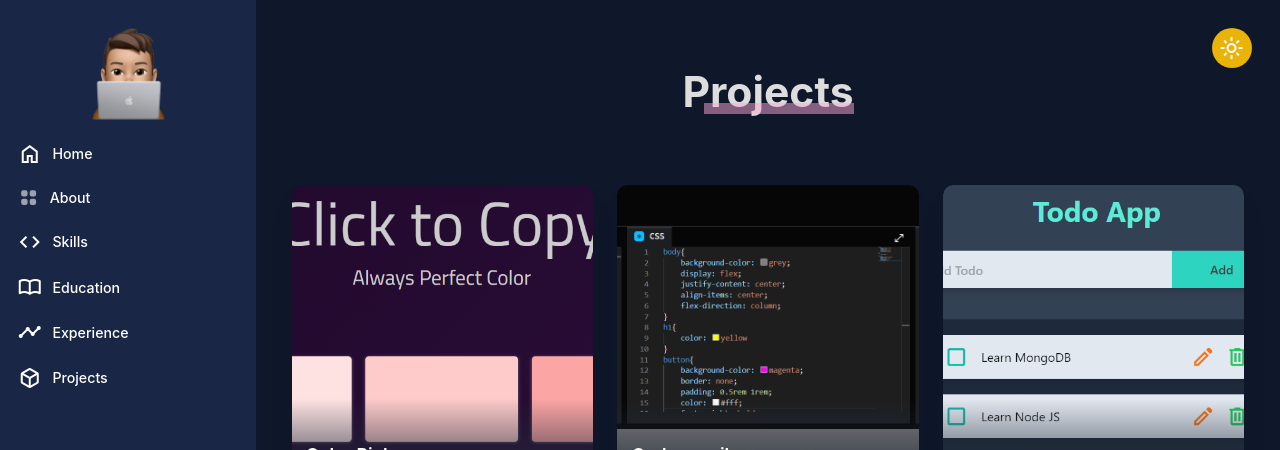
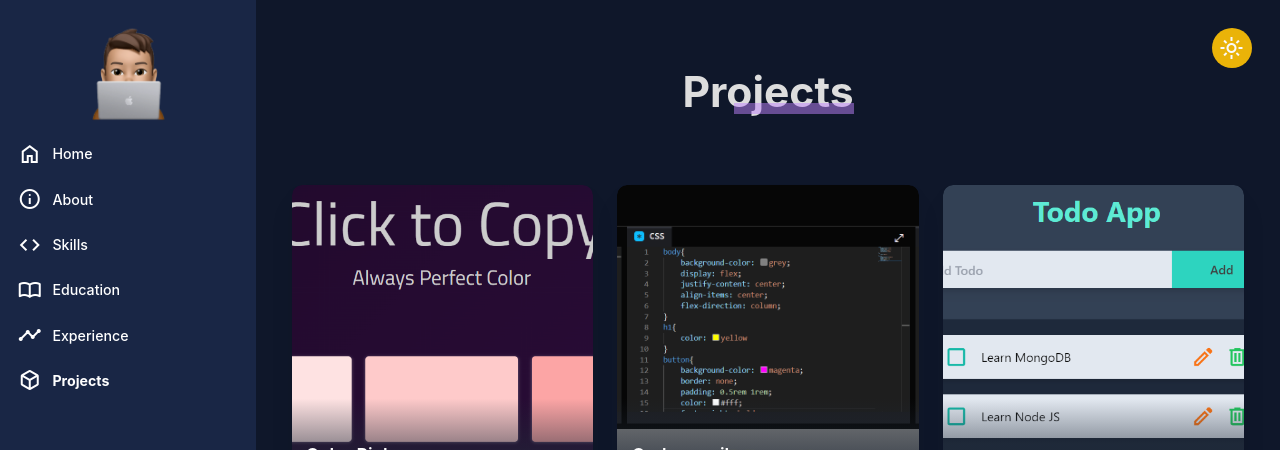
Before and after one commit to visshnnu-tejaa-98/portfoliov2, a React (Create React App) app: page /projects in a window 1280 px wide. Shown: the top 450 px of the page. Built offline with nearby package versions, Linux system fonts and the light colour scheme.

Commit message:
Fix active Url Styling

```diff
--- a/src/components/Home.js
+++ b/src/components/Home.js
@@ -10,7 +10,7 @@ const Home = () => {
         <h1 className="text-4xl">
           I'm <span className="text-5xl font-semibold">Visshnnu Tejaa</span>
         </h1>
-        <p className="py-3 text-[#cccccc] absolute right-0">
+        <p className="py-3 text-[aaaaaa] dark:text-[#cccccc] absolute right-0">
           -- A Web Developer
         </p>
       </div>
--- a/src/components/NavLayout.js
+++ b/src/components/NavLayout.js
@@ -50,7 +50,12 @@ const NavLayout = () => {
             <li>
               <NavLink
                 to="/"
-                className="flex items-center p-2 text-gray-900 rounded-lg dark:text-white hover:bg-gray-100 dark:hover:bg-gray-700"
+                // className=""/
+                className={({ isActive }) =>
+                  `flex items-center p-2 text-gray-900 rounded-lg dark:text-white hover:bg-gray-300 dark:hover:bg-[#0F172A] ${
+                    isActive && "text-[#ae37bf] dark:text-[#D946EF] font-bold"
+                  }`
+                }
               >
                 <span className="material-symbols-outlined">home</span>
                 <span className="ml-3">Home</span>
@@ -59,24 +64,24 @@ const NavLayout = () => {
             <li>
               <NavLink
                 to="/about"
-                className="flex items-center p-2 text-gray-900 rounded-lg dark:text-white hover:bg-gray-100 dark:hover:bg-gray-700"
+                className={({ isActive }) =>
+                  `flex items-center p-2 text-gray-900 rounded-lg dark:text-white hover:bg-gray-300 dark:hover:bg-[#0F172A] ${
+                    isActive && "text-[#CA8A04] dark:text-[#FDE047] font-bold"
+                  }`
+                }
               >
-                <svg
-                  aria-hidden="true"
-                  className="flex-shrink-0 w-6 h-6 text-gray-500 transition duration-75 dark:text-gray-400 group-hover:text-gray-900 dark:group-hover:text-white"
-                  fill="currentColor"
-                  viewBox="0 0 20 20"
-                  xmlns="http://www.w3.org/2000/svg"
-                >
-                  <path d="M5 3a2 2 0 00-2 2v2a2 2 0 002 2h2a2 2 0 002-2V5a2 2 0 00-2-2H5zM5 11a2 2 0 00-2 2v2a2 2 0 002 2h2a2 2 0 002-2v-2a2 2 0 00-2-2H5zM11 5a2 2 0 012-2h2a2 2 0 012 2v2a2 2 0 01-2 2h-2a2 2 0 01-2-2V5zM11 13a2 2 0 012-2h2a2 2 0 012 2v2a2 2 0 01-2 2h-2a2 2 0 01-2-2v-2z"></path>
-                </svg>
+                <span class="material-symbols-outlined">info</span>
                 <span className="flex-1 ml-3 whitespace-nowrap">About</span>
               </NavLink>
             </li>
             <li>
               <NavLink
                 to="/skills"
-                className="flex items-center p-2 text-gray-900 rounded-lg dark:text-white hover:bg-gray-100 dark:hover:bg-gray-700"
+                className={({ isActive }) =>
+                  `flex items-center p-2 text-gray-900 rounded-lg dark:text-white hover:bg-gray-300 dark:hover:bg-[#0F172A] ${
+                    isActive && "text-[#4D7C0F] dark:text-[#D9F99D] font-bold"
+                  }`
+                }
               >
                 <span className="material-symbols-outlined">code</span>
                 <span className="ml-3">Skills</span>
@@ -85,7 +90,11 @@ const NavLayout = () => {
             <li>
               <NavLink
                 to="/education"
-                className="flex items-center p-2 text-gray-900 rounded-lg dark:text-white hover:bg-gray-100 dark:hover:bg-gray-700"
+                className={({ isActive }) =>
+                  `flex items-center p-2 text-gray-900 rounded-lg dark:text-white hover:bg-gray-300 dark:hover:bg-[#0F172A] ${
+                    isActive && "text-[#9D174D] dark:text-[#F9A8D4] font-bold"
+                  }`
+                }
               >
                 <span className="material-symbols-outlined">
                   import_contacts
@@ -96,7 +105,11 @@ const NavLayout = () => {
             <li>
               <NavLink
                 to="/experience"
-                className="flex items-center p-2 text-gray-900 rounded-lg dark:text-white hover:bg-gray-100 dark:hover:bg-gray-700"
+                className={({ isActive }) =>
+                  `flex items-center p-2 text-gray-900 rounded-lg dark:text-white hover:bg-gray-300 dark:hover:bg-[#0F172A] ${
+                    isActive && "text-[#0F766E] dark:text-[#5EEAD4] font-bold"
+                  }`
+                }
               >
                 <span className="material-symbols-outlined">timeline</span>
                 <span className="ml-3">Experience</span>
@@ -105,7 +118,11 @@ const NavLayout = () => {
             <li>
               <NavLink
                 to="/projects"
-                className="flex items-center p-2 text-gray-900 rounded-lg dark:text-white hover:bg-gray-100 dark:hover:bg-gray-700"
+                className={({ isActive }) =>
+                  `flex items-center p-2 text-gray-900 rounded-lg dark:text-white hover:bg-gray-300 dark:hover:bg-[#0F172A] ${
+                    isActive && "text-[#7E22CE] dark:text-[#C084FC] font-bold"
+                  }`
+                }
               >
                 <span className="material-symbols-outlined">deployed_code</span>
                 <span className="ml-3">Projects</span>
@@ -124,22 +141,22 @@ const NavLayout = () => {
           <div className="absolute bottom-10 w-[90%] mx-auto">
             <div className="flex justify-around items-center text-lg">
               <Link to={githubURL} target="_blank">
-                <i className="fab fa-github hover:scale-110 duration-200 hover:duration-200 cursor-pointer"></i>
+                <i className="fab fa-github hover:scale-110 duration-200 hover:duration-200 cursor-pointer hover:text-[#ae37bf] hover:dark:text-[#D946EF]"></i>
               </Link>
               <Link to={linkedInURL} target="_blank">
-                <i className="fab fa-linkedin-in hover:scale-110 duration-200 hover:duration-200 cursor-pointer"></i>
+                <i className="fab fa-linkedin-in hover:scale-110 duration-200 hover:duration-200 cursor-pointer hover:text-[#CA8A04] hover:dark:text-[#FDE047]"></i>
               </Link>
               <Link to={twitterURL} target="_blank">
-                <i className="fab fa-twitter hover:scale-110 duration-200 hover:duration-200 cursor-pointer"></i>
+                <i className="fab fa-twitter hover:scale-110 duration-200 hover:duration-200 cursor-pointer hover:text-[#4D7C0F] hover:dark:text-[#D9F99D]"></i>
               </Link>
               <Link to={instagram} target="_blank">
-                <i className="fab fa-instagram hover:scale-110 duration-200 hover:duration-200 cursor-pointer"></i>
+                <i className="fab fa-instagram hover:scale-110 duration-200 hover:duration-200 cursor-pointer hover:text-[#9D174D] hover:dark:text-[#F9A8D4]"></i>
               </Link>
               <Link to={""}>
-                <i className="far fa-envelope hover:scale-110 duration-200 hover:duration-200 cursor-pointer"></i>
+                <i className="far fa-envelope hover:scale-110 duration-200 hover:duration-200 cursor-pointer hover:text-[#0F766E] hover:dark:text-[#5EEAD4]"></i>
               </Link>
               <Link to={""}>
-                <i className="fas fa-phone-alt hover:scale-110 duration-200 hover:duration-200 cursor-pointer"></i>
+                <i className="fas fa-phone-alt hover:scale-110 duration-200 hover:duration-200 cursor-pointer hover:text-[#7E22CE] hover:dark:text-[#C084FC]"></i>
               </Link>
             </div>
           </div>
--- a/src/components/Projects.js
+++ b/src/components/Projects.js
@@ -11,9 +11,9 @@ export const Projects = () => {
           title="Projects"
           lightThemeTextColor="#1E293B"
           darkThemeTextColor="#dddddd"
-          lightThemeBlockColor="#9D174D"
-          darkThemeBlockColor="#F9A8D4"
-          blockWidth="150px"
+          lightThemeBlockColor="#7E22CE"
+          darkThemeBlockColor="#C084FC"
+          blockWidth="120px"
         />
       </div>
       <div className="p-10 grid grid-cols-1 sm:grid-cols-1 md:grid-cols-2 lg:grid-cols-3 gap-2 md:gap-7">
```
Also changed, not shown: 1 other file (tests, documents, lock files or other folders).
